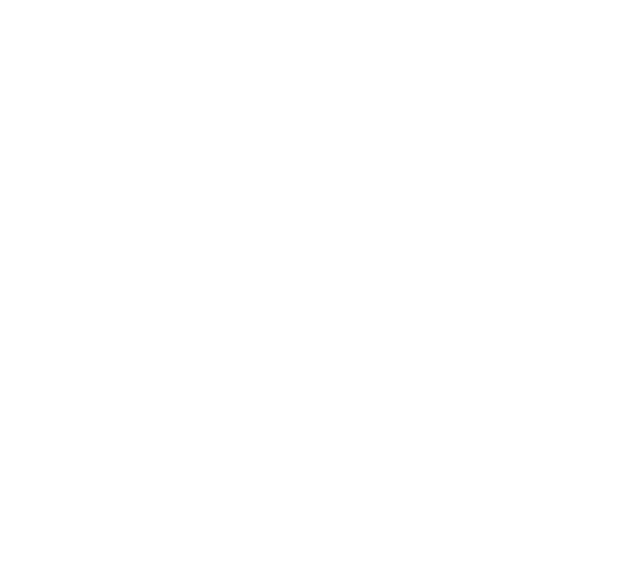
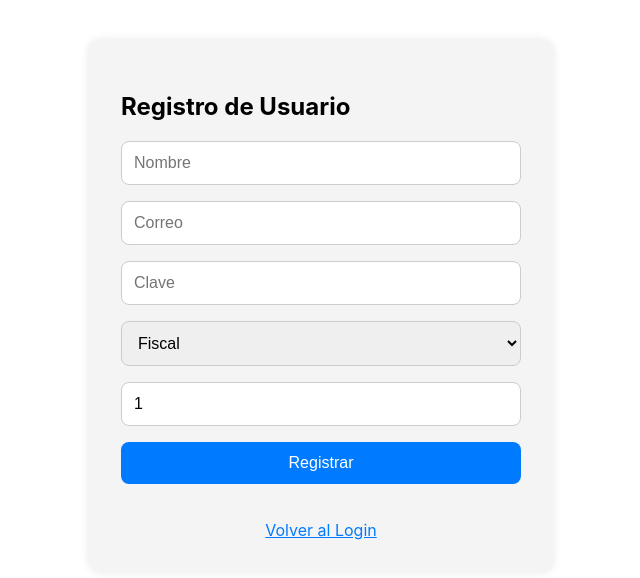
Before and after one commit to SergioFerrer9/mp-cases-platform, a React (Create React App) app in the folder frontend/: page /registro in a window 1280 px wide. Before the commit this address had no page. Shown: the top 578 px of the page, without its empty margins (319-959 px from the left). Built offline with nearby package versions, Linux system fonts and the light colour scheme; the HTML template or start-up script is replaced by a standard one.

Commit message:
Add Login Frontend

```diff
--- a/frontend/src/App.js
+++ b/frontend/src/App.js
@@ -3,6 +3,7 @@
 import CasosPage from './pages/CasosPage';
 import CrearCasoPage from './pages/CrearCasoPage';
 import ReportesPage from './pages/ReportesPage';
+import RegisterPage from './pages/RegisterPage';
 
 function App() {
   return (
@@ -12,6 +13,7 @@
         <Route path="/casos" element={<CasosPage />} />
         <Route path="/casos/crear" element={<CrearCasoPage />} />
         <Route path="/reportes" element={<ReportesPage />} />
+        <Route path="/registro" element={<RegisterPage />} />
       </Routes>
     </Router>
   );
--- /dev/null
+++ b/frontend/src/pages/AuthPages.css
@@ -0,0 +1,49 @@
+.auth-container {
+    max-width: 400px;
+    margin: 40px auto;
+    padding: 2rem;
+    background: #f4f4f4;
+    border-radius: 12px;
+    box-shadow: 0 0 10px rgba(0, 0, 0, 0.1);
+  }
+
+  .auth-form {
+    display: flex;
+    flex-direction: column;
+  }
+
+  .auth-form input,
+  .auth-form select,
+  .auth-form button {
+    margin-bottom: 1rem;
+    padding: 0.75rem;
+    font-size: 1rem;
+    border-radius: 8px;
+    border: 1px solid #ccc;
+  }
+
+  .auth-form button {
+    background-color: #007bff;
+    color: white;
+    border: none;
+    cursor: pointer;
+  }
+
+  .auth-form button:hover {
+    background-color: #0056b3;
+  }
+
+  .auth-error {
+    color: red;
+    margin-bottom: 1rem;
+    text-align: center;
+  }
+
+  .auth-link {
+    text-align: center;
+    color: #007bff;
+    cursor: pointer;
+  }
+  .auth-link:hover {
+    text-decoration: underline;
+  }
--- a/frontend/src/pages/LoginPage.js
+++ b/frontend/src/pages/LoginPage.js
@@ -53,6 +53,9 @@
         />
         {error && <div className="login-error">{error}</div>}
         <button type="submit">Iniciar Sesión</button>
+        <p className="auth-link" onClick={() => navigate('/registro')}>
+          ¿No tienes cuenta? Regístrate
+        </p>
       </form>
     </div>
   );
--- /dev/null
+++ b/frontend/src/pages/RegisterPage.js
@@ -0,0 +1,92 @@
+import React, { useState } from 'react';
+import { Link } from 'react-router-dom';
+import axios from 'axios';
+import './AuthPages.css';
+
+function RegisterPage() {
+  const [formData, setFormData] = useState({
+    nombre: '',
+    correo: '',
+    clave: '',
+    rol: 'fiscal',
+    fiscalia_id: 1
+  });
+
+  const [error, setError] = useState('');
+  const [mensaje, setMensaje] = useState('');
+
+  const handleChange = e => {
+    const { name, value } = e.target;
+    setFormData(prev => ({
+      ...prev,
+      [name]: value
+    }));
+  };
+
+  const handleSubmit = async e => {
+    e.preventDefault();
+    try {
+      const res = await axios.post('http://localhost:4000/api/auth/register', formData);
+      setMensaje(res.data.mensaje || 'Usuario registrado con éxito');
+      setError('');
+    } catch (err) {
+      setError(err.response?.data?.mensaje || 'Error al registrar usuario');
+      setMensaje('');
+    }
+  };
+
+  return (
+    <div className="auth-container">
+      <h2>Registro de Usuario</h2>
+      {error && <div className="auth-error">{error}</div>}
+      {mensaje && <div className="auth-success">{mensaje}</div>}
+      <form onSubmit={handleSubmit} className="auth-form">
+        <input
+          type="text"
+          name="nombre"
+          placeholder="Nombre"
+          value={formData.nombre}
+          onChange={handleChange}
+          required
+        />
+        <input
+          type="email"
+          name="correo"
+          placeholder="Correo"
+          value={formData.correo}
+          onChange={handleChange}
+          required
+        />
+        <input
+          type="password"
+          name="clave"
+          placeholder="Clave"
+          value={formData.clave}
+          onChange={handleChange}
+          required
+        />
+        <select name="rol" value={formData.rol} onChange={handleChange}>
+          <option value="fiscal">Fiscal</option>
+          <option value="admin">Administrador</option>
+        </select>
+        <input
+          type="number"
+          name="fiscalia_id"
+          placeholder="ID Fiscalía"
+          value={formData.fiscalia_id}
+          onChange={handleChange}
+          required
+        />
+        <button type="submit">Registrar</button>
+      </form>
+
+      <div style={{ marginTop: '20px', textAlign: 'center' }}>
+        <Link to="/" style={{ textDecoration: 'underline', color: '#007bff' }}>
+          Volver al Login
+        </Link>
+      </div>
+    </div>
+  );
+}
+
+export default RegisterPage;
```
